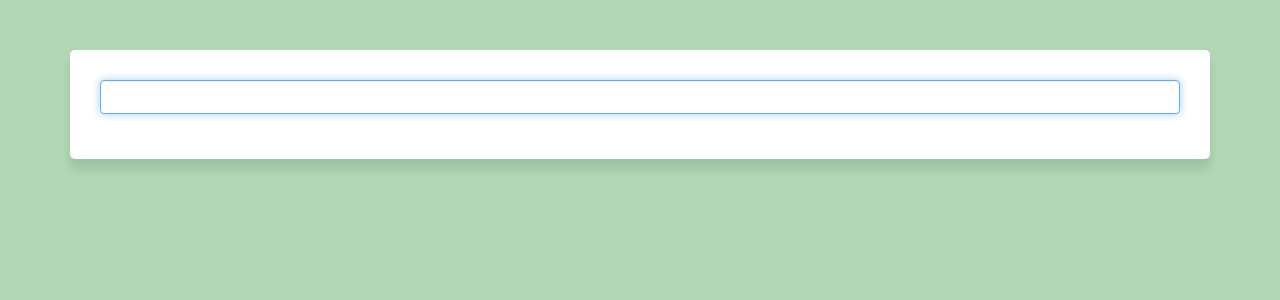
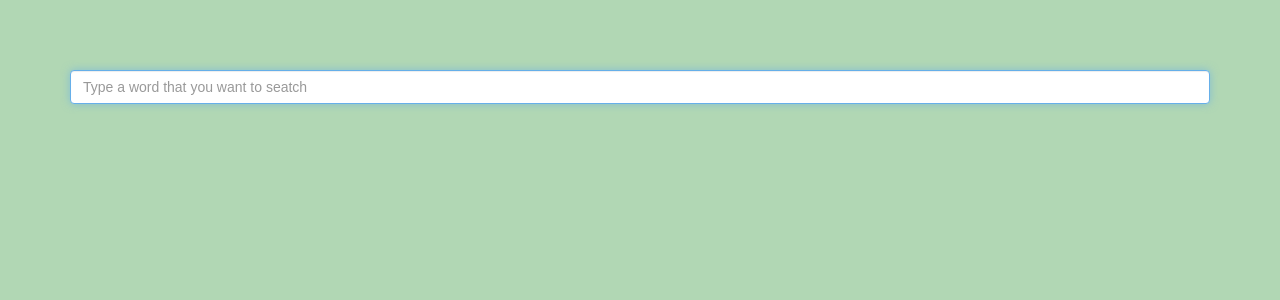
Before and after one commit to akihoH/dictionary-app, a React (Create React App) app: page / in a window 1280 px wide. Shown: the top 300 px of the page. Built offline with nearby package versions, Linux system fonts and the light colour scheme.

Commit message:
updated the search section

```diff
--- a/src/Dictionary.css
+++ b/src/Dictionary.css
@@ -6,6 +6,10 @@
   margin: 50px 0;
 }
 
+.Dictionary .Search {
+  padding: 70px 0 10px 0;
+}
+
 .Dictionary input {
   width: 100%;
 }
--- a/src/Dictionary.js
+++ b/src/Dictionary.js
@@ -27,11 +27,12 @@ export default function Dictionary() {
 
 
   return <div className="Dictionary">
-    <section>
+    <div className="Search">
       <form onSubmit={search} className="form-group">
-        <input type="search" autoFocus={true} className="form-control" onChange={handleKeywordChange} />
+        <input type="search" autoFocus={true} className="form-control" onChange={handleKeywordChange} placeholder="Type a word that you want to seatch"/>
       </form>
-    </section>
+      <p></p>
+    </div>
     <Results results={results} />
   </div>
 }
```
